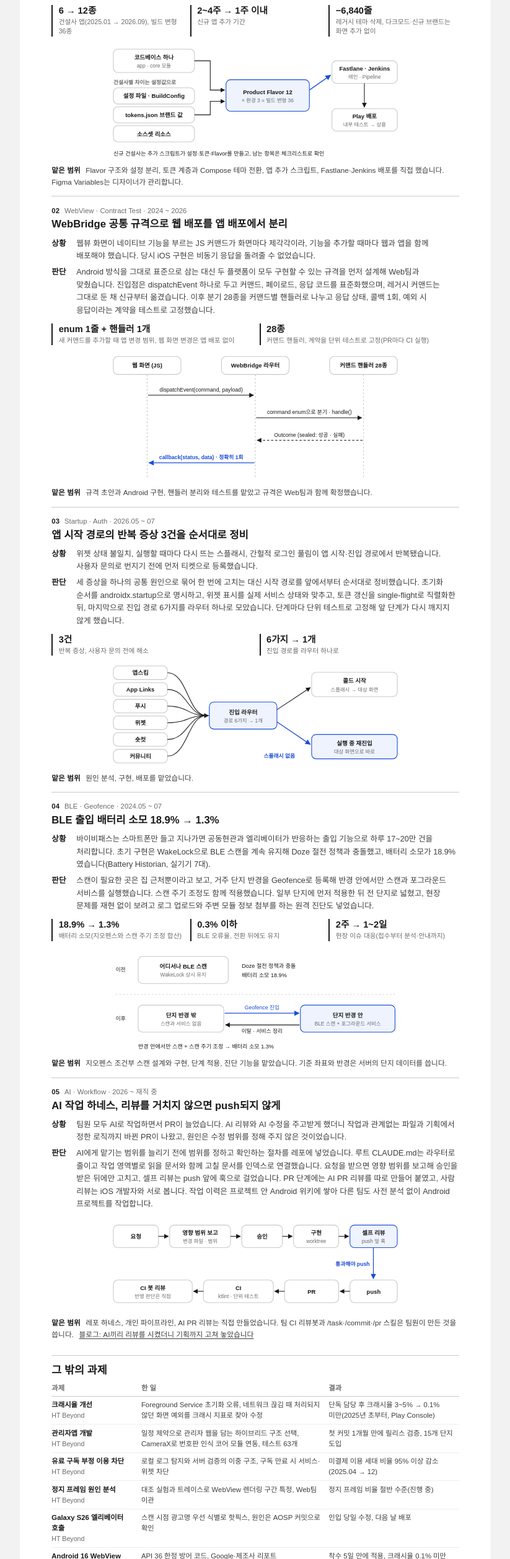
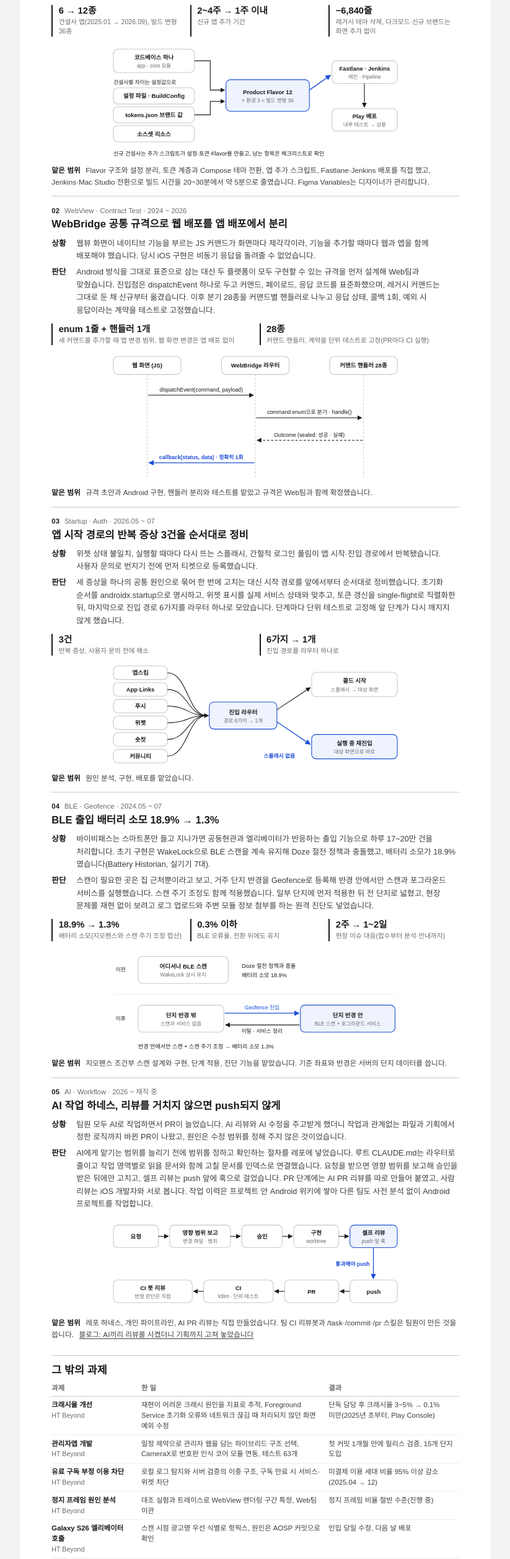
Before and after one commit to asle1000/portfolio, a plain HTML site: page index.html in a window 1280 px wide. Shown: the part 1276-3792 px from the top of the page at 62% size, without its empty margins (228-1051 px from the left). Drawn offline with Linux system fonts and the light colour scheme; a web font is replaced by a local one.

Commit message:
Add build time, reframe crash detection

```diff
--- a/index.html
+++ b/index.html
@@ -115,7 +115,7 @@ figure svg { display: block; width: 360pt; margin: 0 auto; height: auto; color:
   <line x1="572" y1="90" x2="572" y2="143" style="stroke:currentColor;stroke-width:1.5;fill:none" marker-end="url(#wl-a)"/>
   <text x="15" y="250" font-size="12.5" style="fill:currentColor">신규 건설사는 추가 스크립트가 설정·토큰·Flavor를 만들고, 남는 항목은 체크리스트로 확인</text>
 </svg></figure>
-<p class="role"><b>맡은 범위</b> Flavor 구조와 설정 분리, 토큰 계층과 Compose 테마 전환, 앱 추가 스크립트, Fastlane·Jenkins 배포를 직접 했습니다. Figma Variables는 디자이너가 관리합니다.</p>
+<p class="role"><b>맡은 범위</b> Flavor 구조와 설정 분리, 토큰 계층과 Compose 테마 전환, 앱 추가 스크립트, Fastlane·Jenkins 배포를 직접 했고, Jenkins·Mac Studio 전환으로 빌드 시간을 20~30분에서 약 5분으로 줄였습니다. Figma Variables는 디자이너가 관리합니다.</p>
 </article>
 <article class="case" id="webbridge">
 <p class="cmeta"><span class="no">02</span>WebView · Contract Test · 2024 ~ 2026</p>
@@ -292,7 +292,7 @@ figure svg { display: block; width: 360pt; margin: 0 auto; height: auto; color:
 <p class="role"><b>맡은 범위</b> 레포 하네스, 개인 파이프라인, AI PR 리뷰는 직접 만들었습니다. 팀 CI 리뷰봇과 /task·/commit·/pr 스킬은 팀원이 만든 것을 씁니다. <a href="https://velog.io/@day_park_94/AI끼리-리뷰를-시켰더니-기획까지-고쳐-놓았습니다">블로그: AI끼리 리뷰를 시켰더니 기획까지 고쳐 놓았습니다</a></p>
 </article></section>
 <div class="keep"><h1>그 밖의 과제</h1><table class="rows"><thead><tr><th>과제</th><th>한 일</th><th>결과</th></tr></thead><tbody>
-<tr><td>크래시율 개선<span>HT Beyond</span></td><td>Foreground Service 초기화 오류, 네트워크 끊김 때 처리되지 않던 화면 예외를 크래시 지표로 찾아 수정</td><td>단독 담당 후 크래시율 3~5% → 0.1% 미만(2025년 초부터, Play Console)</td></tr>
+<tr><td>크래시율 개선<span>HT Beyond</span></td><td>재현이 어려운 크래시 원인을 지표로 추적, Foreground Service 초기화 오류와 네트워크 끊김 때 처리되지 않던 화면 예외 수정</td><td>단독 담당 후 크래시율 3~5% → 0.1% 미만(2025년 초부터, Play Console)</td></tr>
 <tr><td>관리자앱 개발<span>HT Beyond</span></td><td>일정 제약으로 관리자 웹을 담는 하이브리드 구조 선택, CameraX로 번호판 인식 코어 모듈 연동, 테스트 63개</td><td>첫 커밋 1개월 만에 릴리스 검증, 15개 단지 도입</td></tr>
 <tr><td>유료 구독 부정 이용 차단<span>HT Beyond</span></td><td>로컬 로그 탐지와 서버 검증의 이중 구조, 구독 만료 시 서비스·위젯 차단</td><td>미결제 이용 세대 비율 95% 이상 감소(2025.04 → 12)</td></tr>
 <tr><td>정지 프레임 원인 분석<span>HT Beyond</span></td><td>대조 실험과 트레이스로 WebView 렌더링 구간 특정, Web팀 이관</td><td>정지 프레임 비율 절반 수준(진행 중)</td></tr>
```
Also changed, not shown: device.html (+1 -1 lines).
